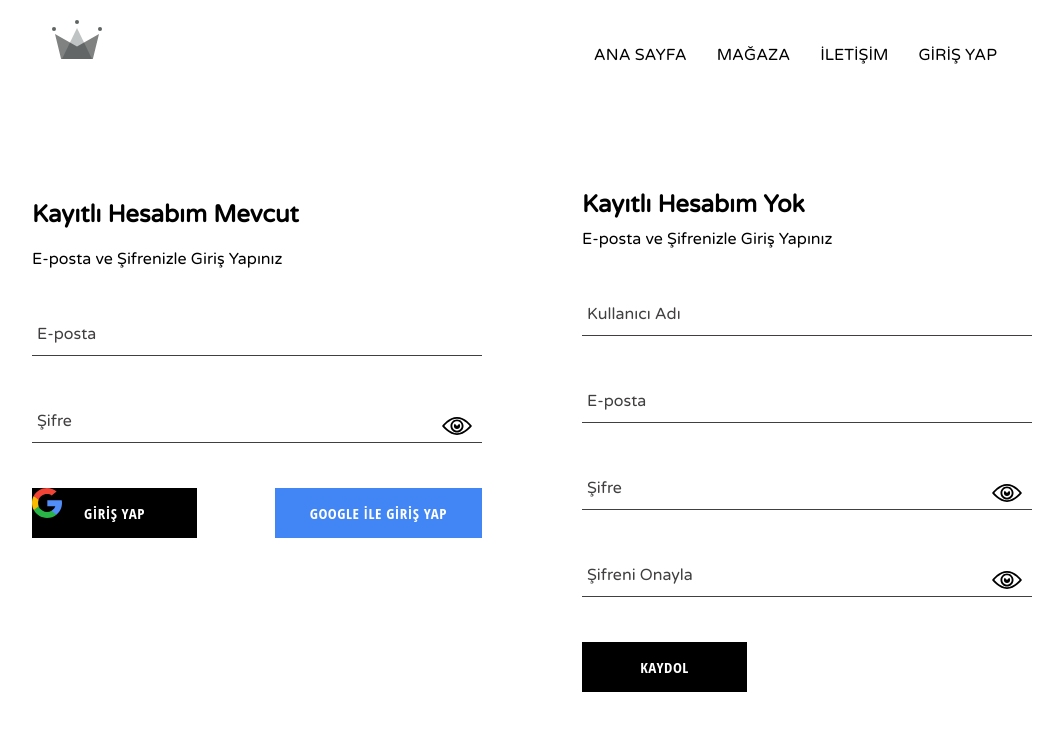
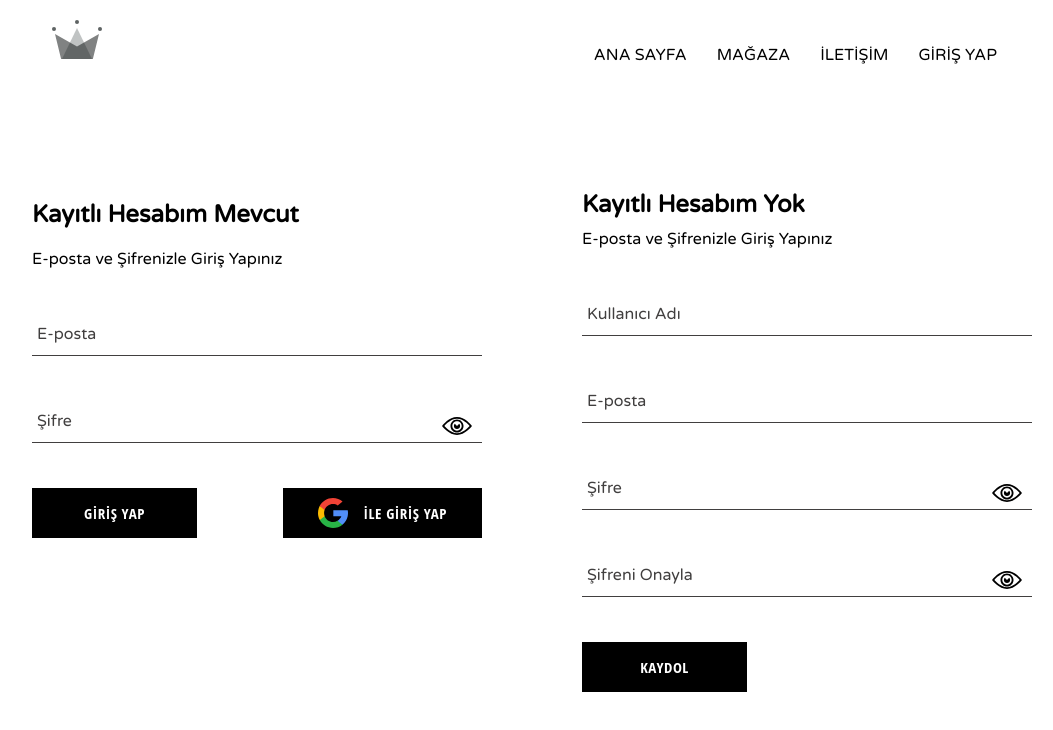
Before and after one commit to khazarguluzade/ecommerce-plat, a React (Create React App) app: page /signin in a window 1280 px wide. Shown: the top 730 px of the page, without its empty margins (108-1161 px from the left). Built offline with nearby package versions, Linux system fonts and the light colour scheme; no server answers; a web font is replaced by a local one.

Commit message:
Some UI fixing in scss side

```diff
--- a/src/components/custom-button/custom-button.styles.scss
+++ b/src/components/custom-button/custom-button.styles.scss
@@ -21,12 +21,15 @@
   }
 
   &.google-sign-in {
-    background-color: #4285f4;
+    background-color: black;
     color: white;
+    display: flex;
+    align-items: center;
 
     &:hover {
-      background-color: #357ae8;
-      border: none;
+      background-color: white;
+      color: black;
+      border: 1px solid black;
     }
   }
 }
--- a/src/components/sign-in/sign-in.component.js
+++ b/src/components/sign-in/sign-in.component.js
@@ -78,13 +78,15 @@ class SignIn extends React.Component {
             </div>
           </div>
           <div className="buttons">
-            <div className="google-icon-container">
-              <GoogleIcon />
+            <CustomButton type="submit"> GİRİŞ YAP </CustomButton>
+            <div className="login-with-google">
+              <CustomButton onClick={signInWithGoogle} isGoogleSignIn>
+                <div className="google-icon-container">
+                  <GoogleIcon />
+                </div>
+                <span>İLE GİRİŞ YAP</span>
+              </CustomButton>
             </div>
-            <CustomButton type="submit"> GİRİŞ YAP </CustomButton>
-            <CustomButton onClick={signInWithGoogle} isGoogleSignIn>
-              GOOGLE İLE GİRİŞ YAP
-            </CustomButton>
           </div>
         </form>
       </div>
--- a/src/components/sign-in/sign-in.styles.scss
+++ b/src/components/sign-in/sign-in.styles.scss
@@ -16,8 +16,18 @@
     top: 10px;
     right: 10px;
   }
+  .login-with-google {
+    cursor: pointer;
+    position: relative;
+  }
   .google-icon-container {
-    position: absolute;
+    display: flex;
+    align-items: center;
+    padding: 0 1rem 0 0;
+  }
+
+  .google-button {
+    position: relative;
   }
 
   .buttons {
```
